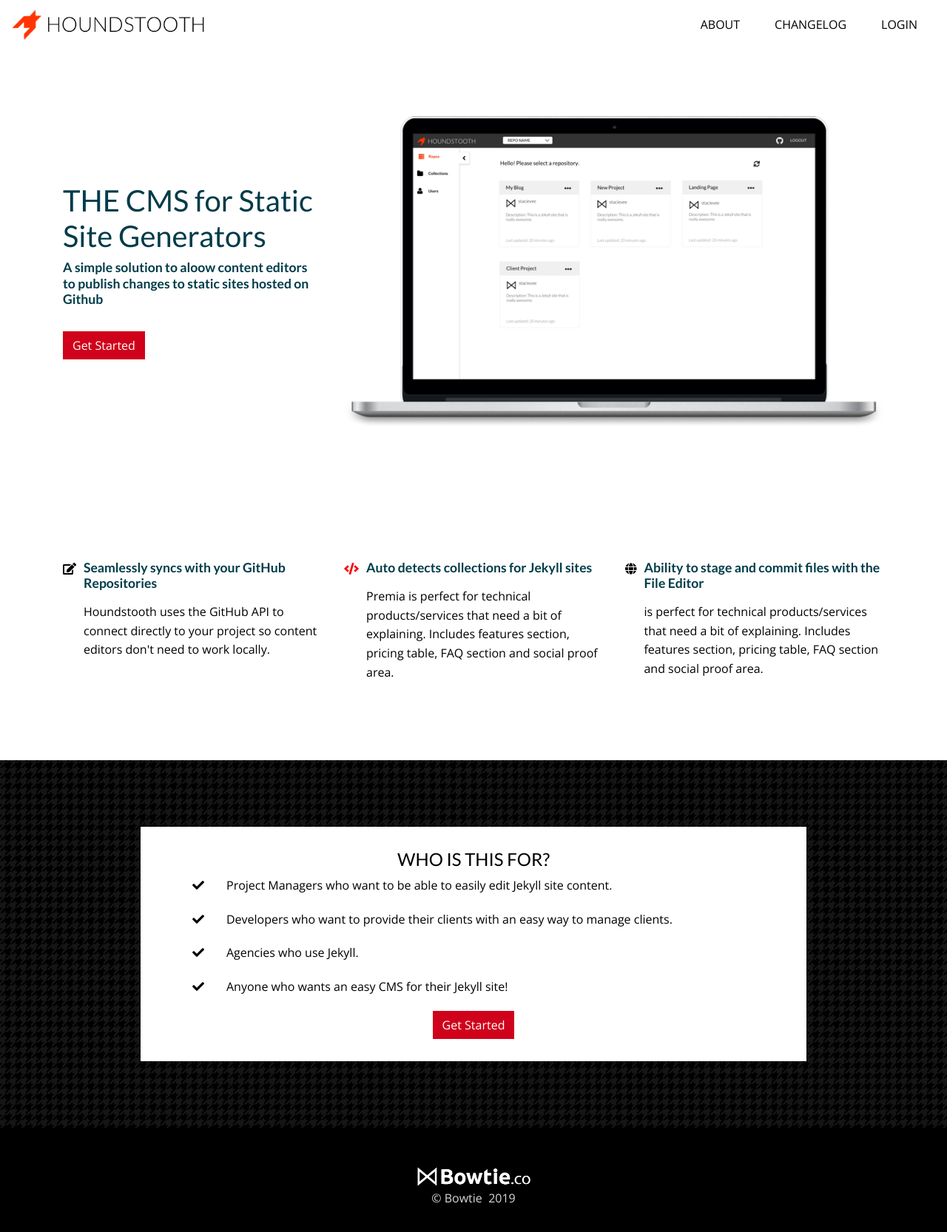
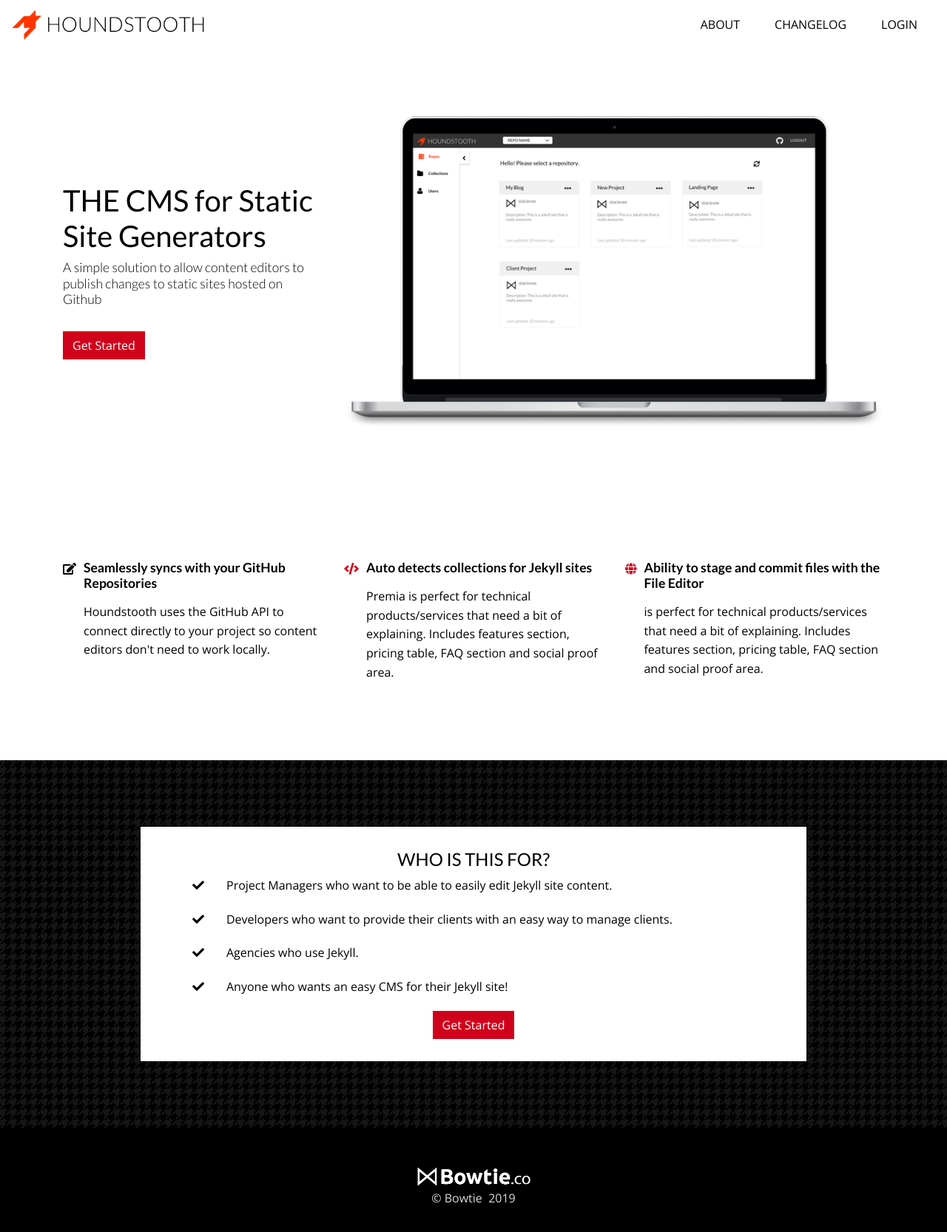
Before and after one commit to bowtie-co/houndstooth-marketing-site, a Jekyll site: the page built from index.md, in a window 1280 px wide, cut to the strip 0-1680 px from the top of the page. Shown: the top 1666 px of the strip at 74% size. Built offline with Jekyll 4.4.1, drawn with Linux system fonts in a browser that asks for light colours; nearby versions of some CDN libraries.

Commit message:
content updates

```diff
--- a/assets/_sass/theme.scss
+++ b/assets/_sass/theme.scss
@@ -8,7 +8,11 @@
 
 /***** your custom styles ****/
 
-
+#hero {
+	h3.subtitle {
+		font-weight: 300;
+	}
+}
 /***** theme variables below this line ****/
 
 html {
--- a/assets/_sass/variables.scss
+++ b/assets/_sass/variables.scss
@@ -83,12 +83,12 @@ $input-placeholder-color: rgba(0, 0, 0, 0.5) !default;
 
 $heading-font: 'Lato'; /** h1, h2, h3, h4, h5 **/
 $heading-font-weight: 400;
-$heading-font-color: #003B49;
+$heading-font-color: #000;
 
 $subheading-font: 'Open Sans'; /** h3, h4, h5 **/
 $subheading-font-weight: 400;
 // $subheading-font-color: #047ac7;
-$subheading-font-color: #1e98b7;
+$subheading-font-color: #333;
 
 $primary-font: 'Open Sans'; /** body, p **/
 $primary-font-weight: 300;
--- a/content/_sections/home-1-intro.html
+++ b/content/_sections/home-1-intro.html
@@ -2,7 +2,7 @@
 location: home
 head:
   title: "THE CMS for Static Site Generators"
-  subtitle_content: "A simple solution to aloow content editors to publish changes to static sites hosted on Github"
+  subtitle_content: "A simple solution to allow content editors to publish changes to static sites hosted on Github"
   img_path: /assets/images/houndstooth-editor.png
 style:
   id: "hero"
```
Also changed, not shown: content/_features/2-feature.md (+1 -1 lines), content/_features/3-feature.md (+1 -1 lines).
